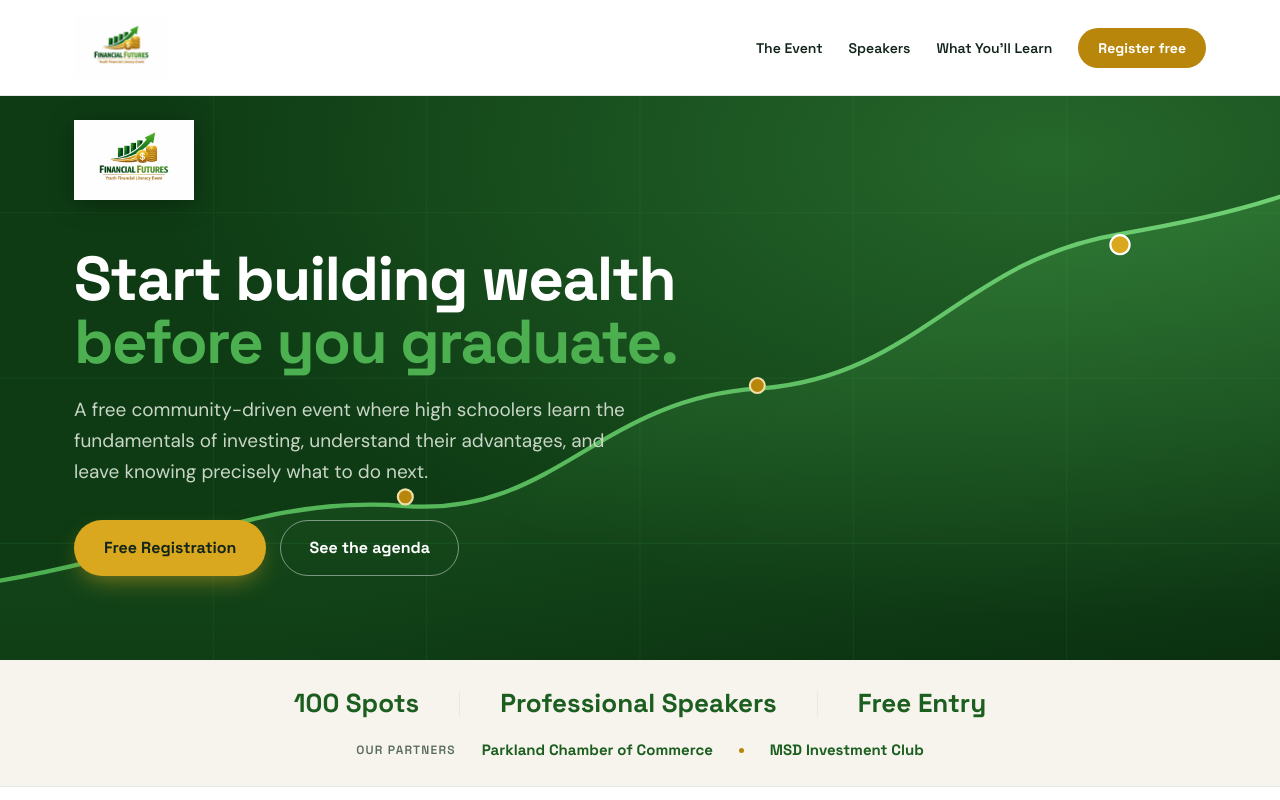
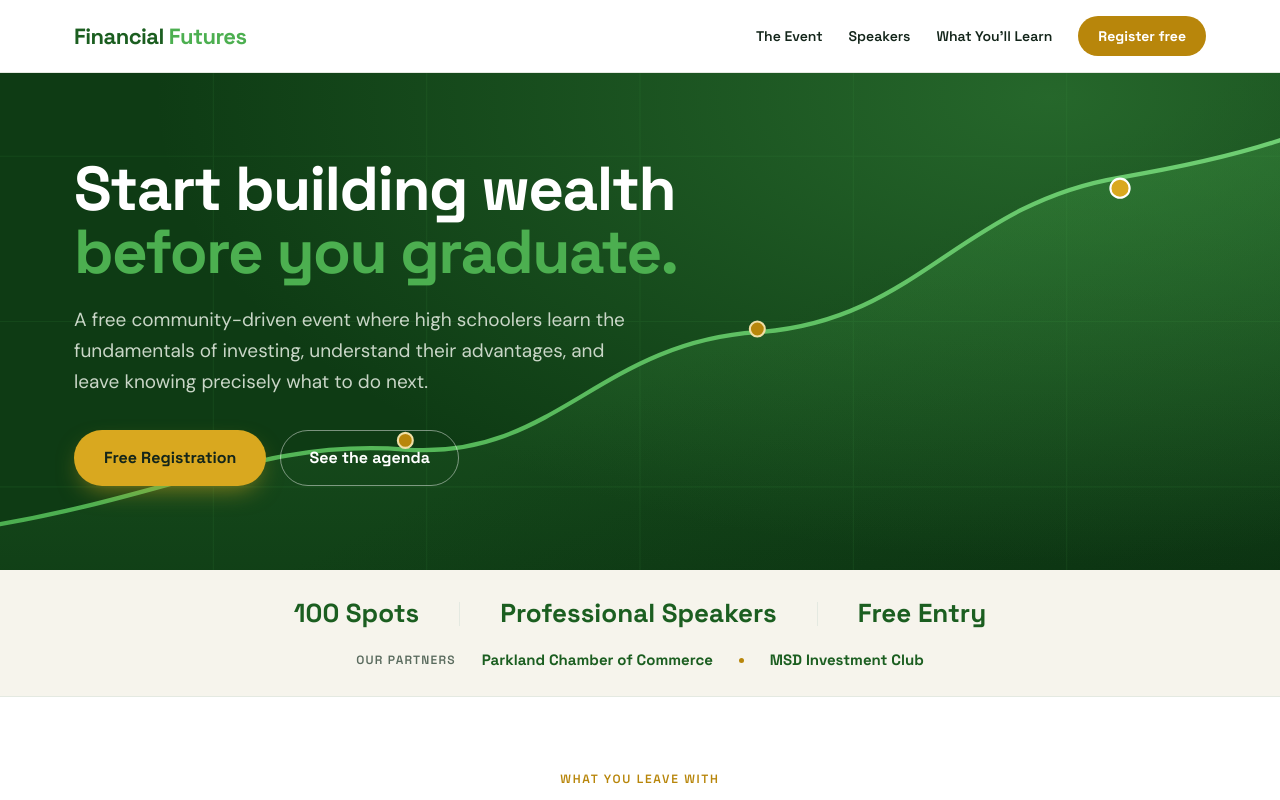
Before and after one commit to andersonjosh501-alt/financial-futures, a Next.js app: page / in a window 1280 px wide. Shown: the top 800 px of the page. Built offline with nearby package versions, Linux system fonts and the light colour scheme.

Commit message:
Remove logo image everywhere — use text wordmark in navbar instead
Co-Authored-By: Claude Opus 4.6 <noreply@anthropic.com>

```diff
--- a/src/app/page.tsx
+++ b/src/app/page.tsx
@@ -1,6 +1,5 @@
 "use client";
 
-import Image from "next/image";
 import PageShell from "@/components/PageShell";
 import HeroBackground from "@/components/HeroBackground";
 
@@ -52,19 +51,7 @@ export default function Home() {
           {/* HERO */}
           <section className="relative overflow-hidden bg-dg-deep">
             <HeroBackground tall />
-            <div className="relative max-w-[1200px] mx-auto px-6 lg:px-[34px] pt-6 pb-[78px] md:pb-[84px]">
-              {/* BIG LOGO — top left, clickable home link */}
-              <a href="/" className="inline-block mb-10 group" title="Back to home">
-                <Image
-                  src="/logo.png"
-                  alt="Financial Futures — Back to home"
-                  width={280}
-                  height={80}
-                  className="h-[70px] md:h-[80px] w-auto drop-shadow-[0_4px_12px_rgba(0,0,0,.3)] group-hover:scale-[1.03] transition-transform duration-200"
-                  priority
-                />
-              </a>
-
+            <div className="relative max-w-[1200px] mx-auto px-6 lg:px-[34px] py-[78px] md:py-[84px]">
               <div className="max-w-[720px]">
                 <h1 className="font-heading font-bold text-[42px] md:text-[62px] leading-[1.02] tracking-[-0.025em] text-white">
                   Start building wealth<br />
--- a/src/components/Navbar.tsx
+++ b/src/components/Navbar.tsx
@@ -1,7 +1,6 @@
 "use client";
 
 import Link from "next/link";
-import Image from "next/image";
 import { useState } from "react";
 
 export default function Navbar({
@@ -14,15 +13,8 @@ export default function Navbar({
   return (
     <nav className="bg-paper border-b border-line sticky top-0 z-50">
       <div className="max-w-[1200px] mx-auto flex items-center justify-between px-6 lg:px-[34px] py-4">
-        <Link href="/" className="shrink-0" title="Back to home">
-          <Image
-            src="/logo.png"
-            alt="Financial Futures — Back to home"
-            width={220}
-            height={63}
-            className="h-[56px] md:h-[63px] w-auto"
-            priority
-          />
+        <Link href="/" className="shrink-0 font-heading font-bold text-[22px] tracking-tight text-dg hover:text-bg-green transition-colors" title="Back to home">
+          Financial <span className="text-bg-green">Futures</span>
         </Link>
 
         <div className="hidden md:flex items-center gap-[26px]">
```
